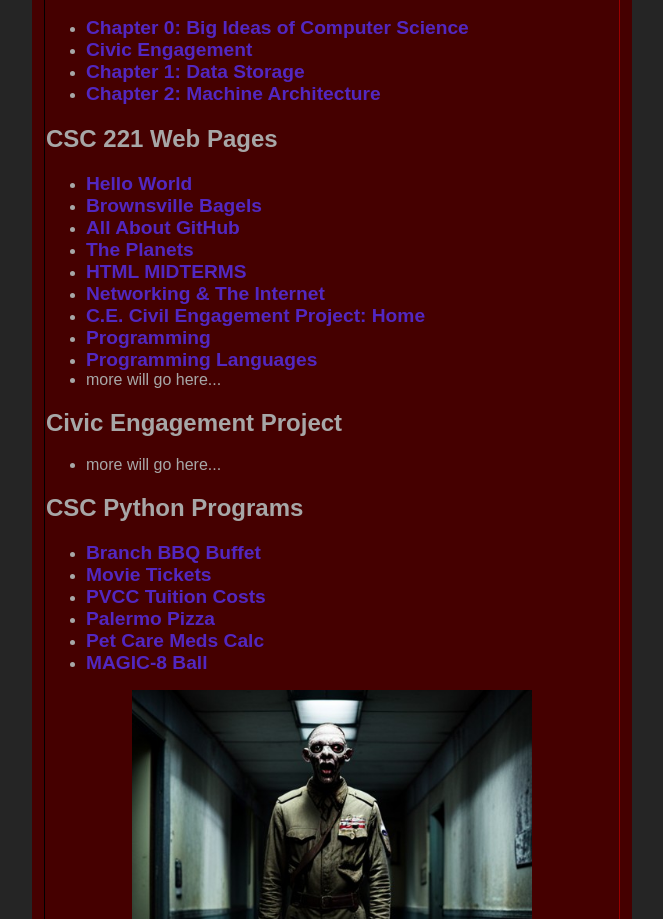
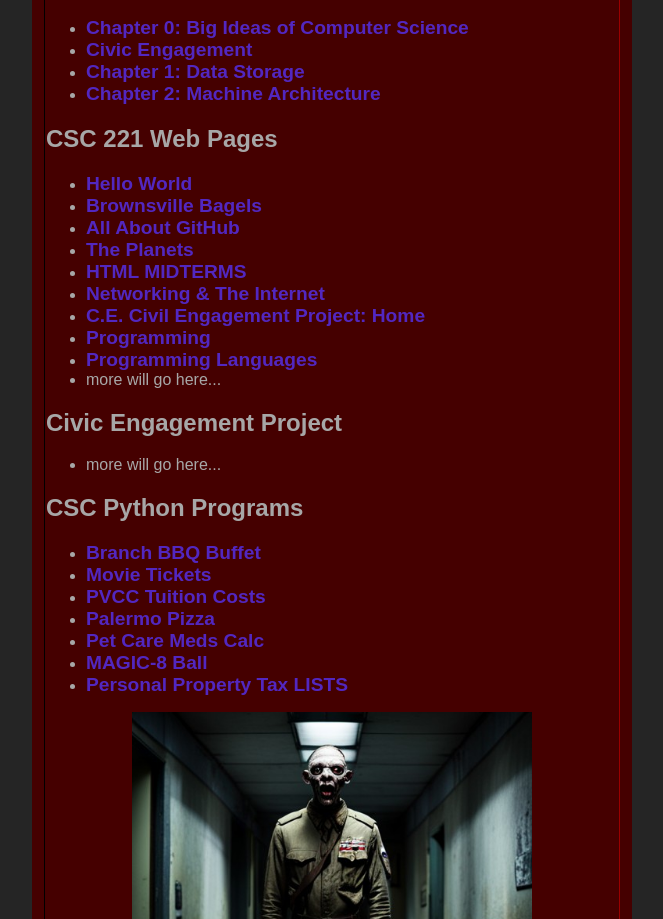
Before and after one commit to ZarAjem-pvcc/ZarAjem-pvcc.github.io., a plain HTML site: page index.html in a window 1280 px wide. Shown: the part 181-1100 px from the top of the page, without its empty margins (308-971 px from the left). Drawn offline with Linux system fonts and the light colour scheme.

Commit message:
Update index.html

```diff
--- a/index.html
+++ b/index.html
@@ -73,6 +73,7 @@
     <li><a href="pizza.py">Palermo Pizza</a></li>
     <li><a href="petvet.py">Pet Care Meds Calc</a></li>
     <li><a href="magic8ball.py">MAGIC-8 Ball</a></li>
+    <li><a href="pptlists.py">Personal Property Tax LISTS</a></li>
 </ul>
 <img src="myindeximage.jpg" style="width:70%; display:block; margin:auto;">
 
```
